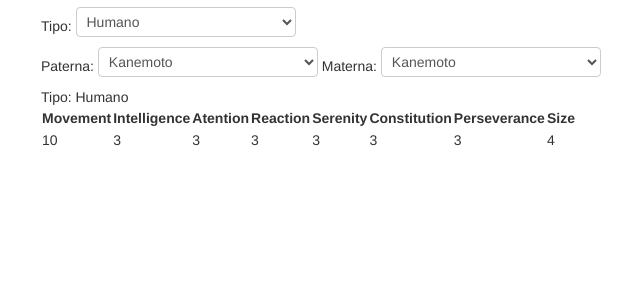
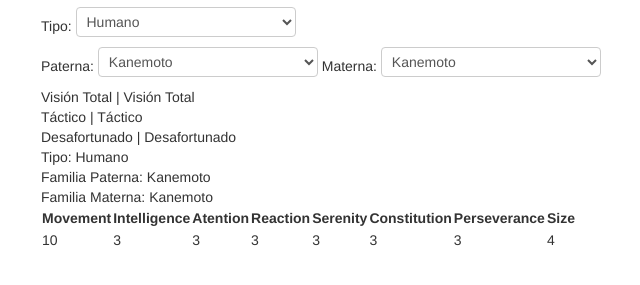
Before and after one commit to Jaysom/TousenCreator, a website: page index.html in a window 1280 px wide. Shown: the part 53-338 px from the top of the page, without its empty margins (14-654 px from the left). Drawn offline with Linux system fonts and the light colour scheme.

Commit message:
Improvement
Added some new features

```diff
--- a/index.html
+++ b/index.html
@@ -19,10 +19,19 @@
 			Tipo: <select ng-options="race as race.name for race in races" ng-model="selectedRace"></select>
 		</div>
 		<div ng-show="selectedRace.name === 'Humano'">
+			<div>
 			Paterna: <select ng-options="family as family.Family for family in families" ng-model="selectedFatherFamily"></select>
 			Materna: <select ng-options="family as family.Family for family in families" ng-model="selectedMotherFamily"></select>
+			</div>
+			<div>
+			{{selectedFatherFamily.adv.big}}	| 		{{selectedMotherFamily.adv.big}} </br>
+			{{selectedFatherFamily.adv.med}} 	|		{{selectedMotherFamily.adv.med}}</br>
+			{{selectedFatherFamily.adv.dis}}	|		{{selectedMotherFamily.adv.dis}}	</br>
+			</div>
 		</div>
-			<span>Tipo: {{ selectedRace.name }}</span>
+			<span>Tipo: {{ selectedRace.name }}</span></br>
+			<span>Familia Paterna: {{ selectedFatherFamily.Family }}</span></br>
+			<span>Familia Materna: {{ selectedMotherFamily.Family }}</span></br>
 		<div id="main-card" ng-if="selectedRace">
 			<table>
 				<tr>
--- a/js/mainController.js
+++ b/js/mainController.js
@@ -2,10 +2,6 @@
 var TousenApp = angular.module('TousenApp', []);
 
 TousenApp.controller('mainController', ['$scope','CardService', function(scope, CardService){
-
-	/*scope.init = function() {
-
-    };*/
 
 	scope.Message =  "Welcome to The TousenApp Character builder!";
 	scope.LoadKinds = function(){
@@ -34,6 +30,7 @@ TousenApp.controller('mainController', ['$scope','CardService', function(scope,
 		scope.families = res.Families;
 		scope.selectedFatherFamily = scope.families[0];
 		scope.selectedMotherFamily = scope.families[0];
+
 	}
 
 	function _handlerFamilyError(data, status) {
```
